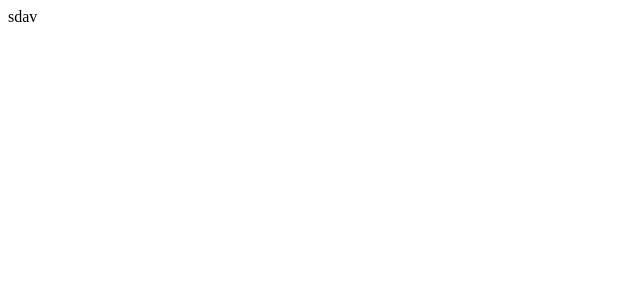
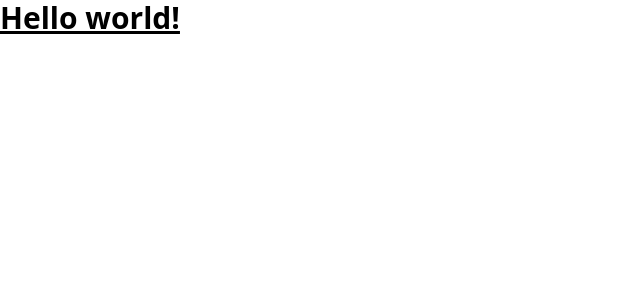
Before and after one commit to DavidSantos5992/Projetos, a React (Create React App) app in the folder movie-show/: page / in a window 1280 px wide. Shown: the top 300 px of the page, without its empty margins (0-640 px from the left). Built offline with nearby package versions, Linux system fonts and the light colour scheme.

Commit message:
import tailwind

```diff
--- a/movie-show/package.json
+++ b/movie-show/package.json
@@ -34,5 +34,8 @@
       "last 1 firefox version",
       "last 1 safari version"
     ]
+  },
+  "devDependencies": {
+    "tailwindcss": "^3.3.2"
   }
 }
--- a/movie-show/src/App.js
+++ b/movie-show/src/App.js
@@ -1,9 +1,9 @@
 
 function App() {
   return (
-    <div>
-      sdav
-    </div>
+    <h1 className="text-3xl font-bold underline">
+    Hello world!
+  </h1>
     );
 }
 
--- /dev/null
+++ b/movie-show/src/index.css
@@ -0,0 +1,3 @@
+@tailwind base;
+@tailwind components;
+@tailwind utilities;
--- a/movie-show/src/index.js
+++ b/movie-show/src/index.js
@@ -1,5 +1,6 @@
 import React from 'react';
 import ReactDOM from 'react-dom/client';
+import './index.css';
 import App from './App';
 
 const root = ReactDOM.createRoot(document.getElementById('root'));
--- /dev/null
+++ b/movie-show/tailwind.config.js
@@ -0,0 +1,10 @@
+/** @type {import('tailwindcss').Config} */
+module.exports = {
+  content: [
+    "./src/**/*.{js,jsx,ts,tsx}",
+  ],
+  theme: {
+    extend: {},
+  },
+  plugins: [],
+}
```
Also changed, not shown: 1 other file (tests, documents, lock files or other folders).
